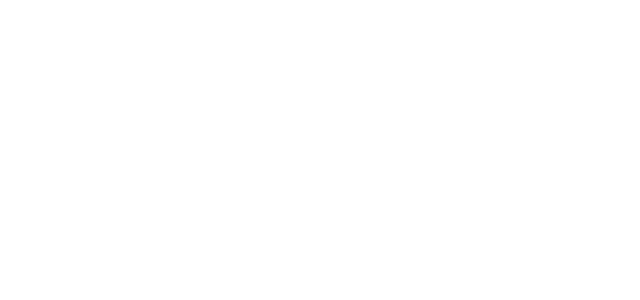
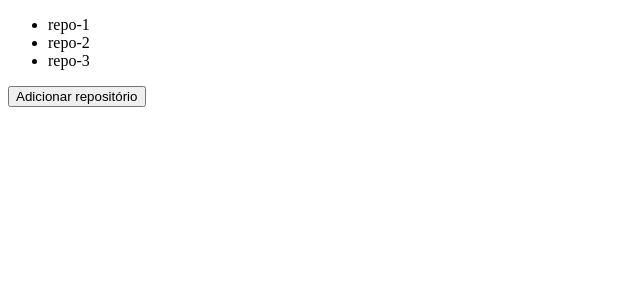
Before and after one commit to ThaisMurici/githooks, a React (Create React App) app: page / in a window 1280 px wide. Shown: the top 300 px of the page, without its empty margins (0-640 px from the left). Built offline with nearby package versions, Linux system fonts and the light colour scheme.

Commit message:
Adding repositories with 'useState' hook

```diff
--- a/src/App.js
+++ b/src/App.js
@@ -1,7 +1,29 @@
-import React from "react";
+import React, { useState } from "react";
 
 function App() {
-  return <div className="App"></div>;
+  const [repositories, setRepositories] = useState([
+    { id: 1, name: "repo-1" },
+    { id: 1, name: "repo-2" },
+    { id: 1, name: "repo-3" }
+  ]);
+
+  function handleAddRepository() {
+    setRepositories([
+      ...repositories,
+      { id: Math.random(), name: "Novo repo" }
+    ]);
+  }
+
+  return (
+    <>
+      <ul>
+        {repositories.map(repo => (
+          <li key={repo.id}>{repo.name}</li>
+        ))}
+      </ul>
+      <button onClick={handleAddRepository}>Adicionar repositório</button>
+    </>
+  );
 }
 
 export default App;
```
